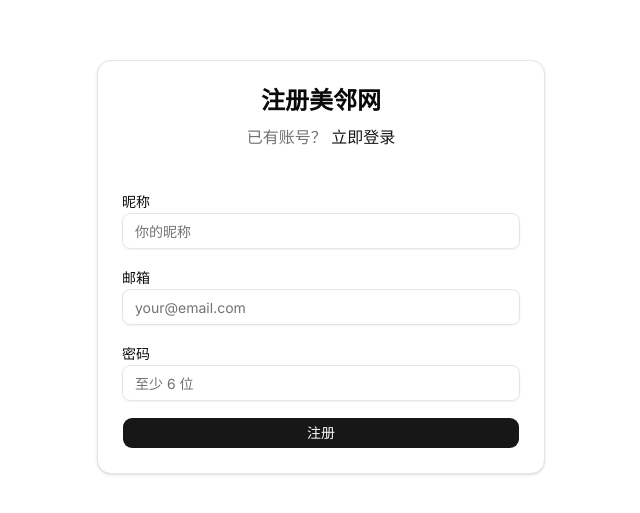
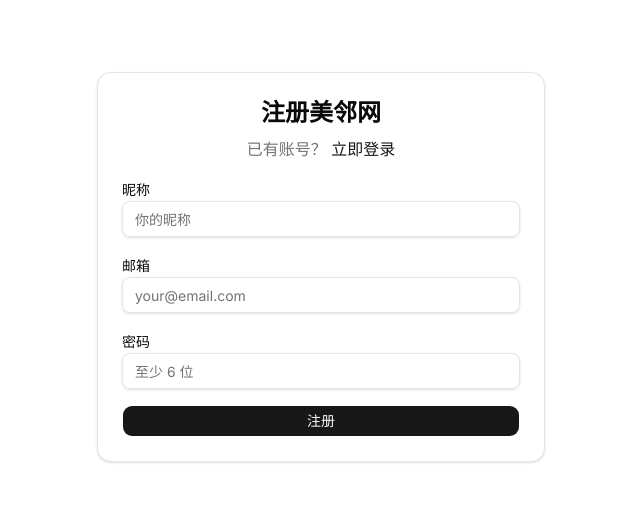
Before and after one commit to sunrichard888/meilin-community, a Next.js app: page /register in a window 1280 px wide. Shown: the part 133-646 px from the top of the page, without its empty margins (319-959 px from the left). Built offline with nearby package versions, Linux system fonts and the light colour scheme; no server answers.

Commit message:
Add missing UI components (card, avatar, input)

```diff
--- /dev/null
+++ b/src/components/ui/avatar.tsx
@@ -0,0 +1,43 @@
+import * as React from "react"
+import { cn } from "@/lib/utils"
+
+const Avatar = React.forwardRef<
+  HTMLSpanElement,
+  React.HTMLAttributes<HTMLSpanElement>
+>(({ className, ...props }, ref) => (
+  <span
+    ref={ref}
+    className={cn(
+      "relative flex h-10 w-10 shrink-0 overflow-hidden rounded-full bg-muted items-center justify-center font-medium",
+      className
+    )}
+    {...props}
+  />
+))
+Avatar.displayName = "Avatar"
+
+const AvatarImage = React.forwardRef<
+  HTMLImageElement,
+  React.ImgHTMLAttributes<HTMLImageElement>
+>(({ className, ...props }, ref) => (
+  <img
+    ref={ref}
+    className={cn("aspect-square h-full w-full", className)}
+    {...props}
+  />
+))
+AvatarImage.displayName = "AvatarImage"
+
+const AvatarFallback = React.forwardRef<
+  HTMLSpanElement,
+  React.HTMLAttributes<HTMLSpanElement>
+>(({ className, ...props }, ref) => (
+  <span
+    ref={ref}
+    className={cn("flex h-full w-full items-center justify-center rounded-full bg-muted", className)}
+    {...props}
+  />
+))
+AvatarFallback.displayName = "AvatarFallback"
+
+export { Avatar, AvatarImage, AvatarFallback }
--- /dev/null
+++ b/src/components/ui/card.tsx
@@ -0,0 +1,75 @@
+import * as React from "react"
+import { cn } from "@/lib/utils"
+
+const Card = React.forwardRef<
+  HTMLDivElement,
+  React.HTMLAttributes<HTMLDivElement>
+>(({ className, ...props }, ref) => (
+  <div
+    ref={ref}
+    className={cn(
+      "rounded-xl border bg-card text-card-foreground shadow",
+      className
+    )}
+    {...props}
+  />
+))
+Card.displayName = "Card"
+
+const CardHeader = React.forwardRef<
+  HTMLDivElement,
+  React.HTMLAttributes<HTMLDivElement>
+>(({ className, ...props }, ref) => (
+  <div
+    ref={ref}
+    className={cn("flex flex-col space-y-1.5 p-6", className)}
+    {...props}
+  />
+))
+CardHeader.displayName = "CardHeader"
+
+const CardTitle = React.forwardRef<
+  HTMLDivElement,
+  React.HTMLAttributes<HTMLDivElement>
+>(({ className, ...props }, ref) => (
+  <div
+    ref={ref}
+    className={cn("font-semibold leading-none tracking-tight", className)}
+    {...props}
+  />
+))
+CardTitle.displayName = "CardTitle"
+
+const CardDescription = React.forwardRef<
+  HTMLDivElement,
+  React.HTMLAttributes<HTMLDivElement>
+>(({ className, ...props }, ref) => (
+  <div
+    ref={ref}
+    className={cn("text-sm text-muted-foreground", className)}
+    {...props}
+  />
+))
+CardDescription.displayName = "CardDescription"
+
+const CardContent = React.forwardRef<
+  HTMLDivElement,
+  React.HTMLAttributes<HTMLDivElement>
+>(({ className, ...props }, ref) => (
+  <div ref={ref} className={cn("p-6 pt-0", className)} {...props} />
+))
+CardContent.displayName = "CardContent"
+
+const CardFooter = React.forwardRef<
+  HTMLDivElement,
+  React.HTMLAttributes<HTMLDivElement>
+>(({ className, ...props }, ref) => (
+  <div
+    ref={ref}
+    className={cn("flex items-center p-6 pt-0", className)}
+    {...props}
+  />
+))
+CardFooter.displayName = "CardFooter"
+
+export { Card, CardHeader, CardFooter, CardTitle, CardDescription, CardContent }
--- /dev/null
+++ b/src/components/ui/input.tsx
@@ -0,0 +1,22 @@
+import * as React from "react"
+import { cn } from "@/lib/utils"
+
+const Input = React.forwardRef<
+  HTMLInputElement,
+  React.InputHTMLAttributes<HTMLInputElement>
+>(({ className, type, ...props }, ref) => {
+  return (
+    <input
+      type={type}
+      className={cn(
+        "flex h-9 w-full rounded-md border border-input bg-transparent px-3 py-1 text-base shadow-sm transition-colors file:border-0 file:bg-transparent file:text-sm file:font-medium file:text-foreground placeholder:text-muted-foreground focus-visible:outline-none focus-visible:ring-1 focus-visible:ring-ring disabled:cursor-not-allowed disabled:opacity-50 md:text-sm",
+        className
+      )}
+      ref={ref}
+      {...props}
+    />
+  )
+})
+Input.displayName = "Input"
+
+export { Input }
```
